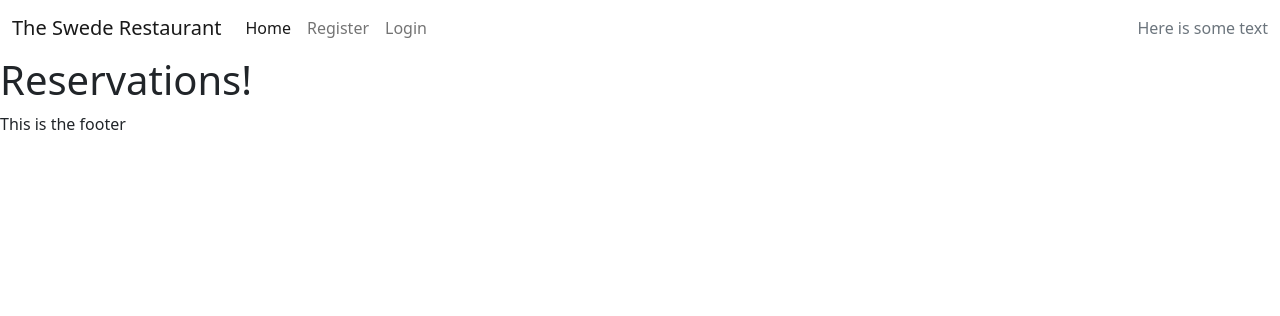
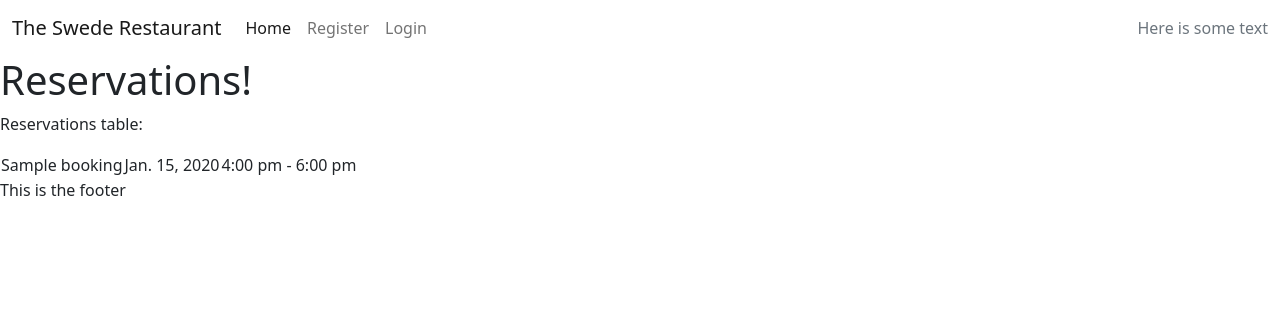
Before and after one commit to gustafsson96/the-swede-restaurant, a Django app: page /reservations.html in a window 1280 px wide. Shown: the top 316 px of the page. Run offline with Django 3.2, Linux system fonts and the light colour scheme; tables that the repository leaves empty hold one stand-in row (values such as "Sample post"); some libraries are stand-ins or nearby versions.

Commit message:
Make sure data renders to reservations.html

```diff
--- a/bookings/models.py
+++ b/bookings/models.py
@@ -37,4 +37,4 @@ class Booking(models.Model):
         ordering = ['date', 'time']
 
     def __str__(self):
-        return f"{self.name} | date: {self.date} | time: {self.time}"
+        return f"{self.name} Date: {self.date} Time: {self.time}"
--- a/bookings/urls.py
+++ b/bookings/urls.py
@@ -3,6 +3,6 @@ from . import views
 
 urlpatterns = [
     path("", views.home, name="home"),
-    path("reservations.html",
-    views.ReservationsList.as_view(), name="reservations_list"),
+    path("reservations.html", views.get_booking_information,
+         name="reservations"),
 ]
--- a/bookings/views.py
+++ b/bookings/views.py
@@ -7,7 +7,9 @@ def home(request):
     return render(request, 'home.html', {})
 
 
-class ReservationsList(generic.ListView):
-    model = Booking
-    queryset = Booking.objects.all()
-    template_name = "reservations.html"
+def get_booking_information(request):
+    information = Booking.objects.all()
+    information_items = {
+        'information': information
+    }
+    return render(request, 'reservations.html', information_items)
--- a/templates/base.html
+++ b/templates/base.html
@@ -39,7 +39,7 @@
                     <a class="nav-link" href="{% url 'account_logout' %}">Logout</a>
                 </li>
                 <li class="nav-item">
-                    <a class="nav-link" href="{% url 'reservations_list' %}">
+                    <a class="nav-link" href="{% url 'reservations' %}">
                         Reservations</a>
                 </li>
                 {% else %}
@@ -60,11 +60,6 @@
 
 <main class="flex-shrink-0 main-bg">
 
-<!--    <nav>
-      <a href="{% url 'reservations_list' %}">Reservations</a>
-      <p>This is the navbar</p>
-    </nav> -->
-
     {% block content %}
     <!--  Content Here -->
     {% endblock content %}
--- a/templates/reservations.html
+++ b/templates/reservations.html
@@ -4,6 +4,16 @@
 
 <h1>Reservations!</h1>
 
-{{ booking.user }}
+<p> Reservations table: </p>
+
+<table>
+    {% for item in information %}
+        <tr>
+            <td>{{ item.name }}</td>
+            <td>{{ item.date }}</td>
+            <td>{{ item.time }}</td>
+        </tr>
+    {% endfor %}
+</table>
 
 {% endblock %}
```
